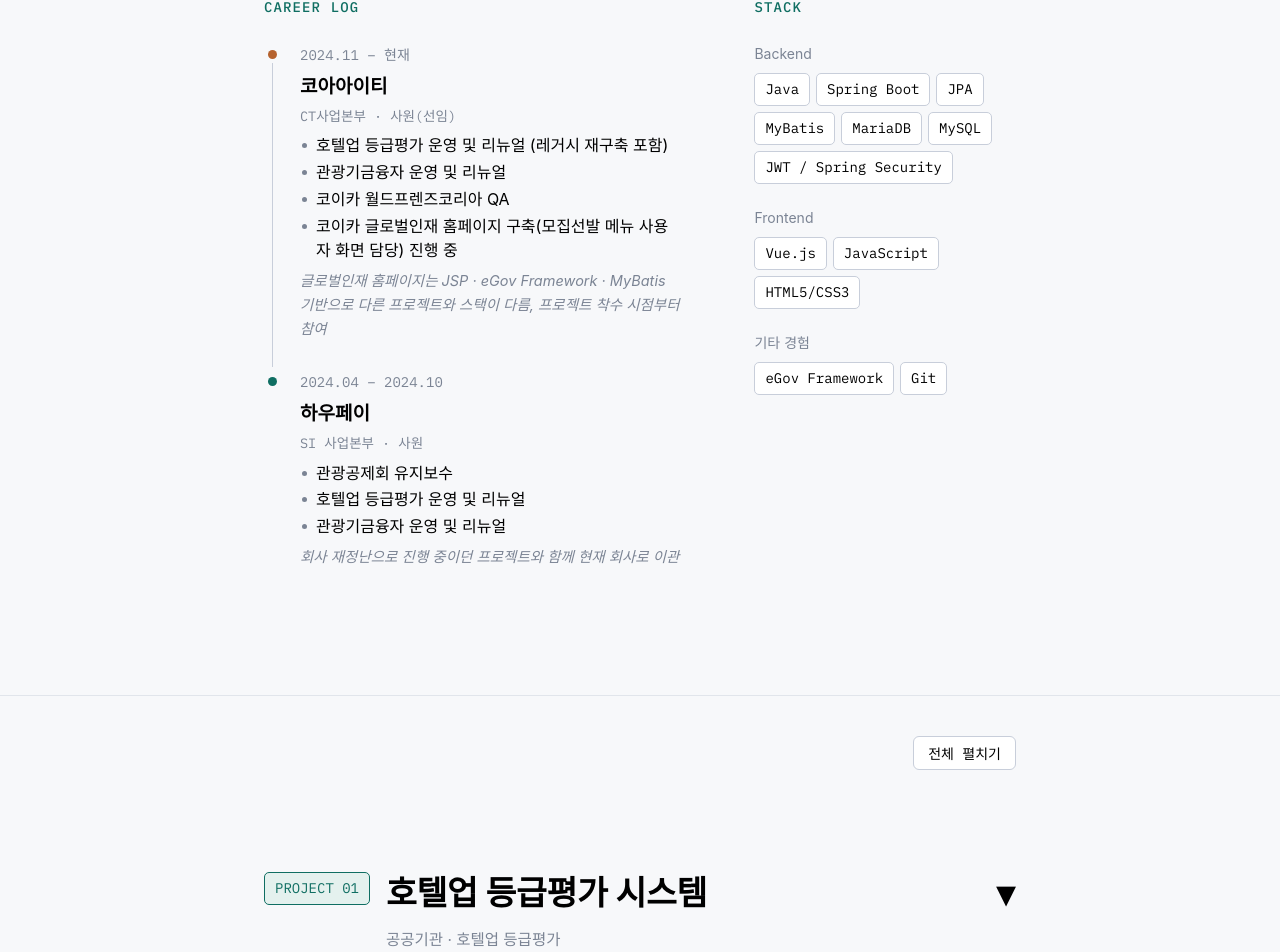
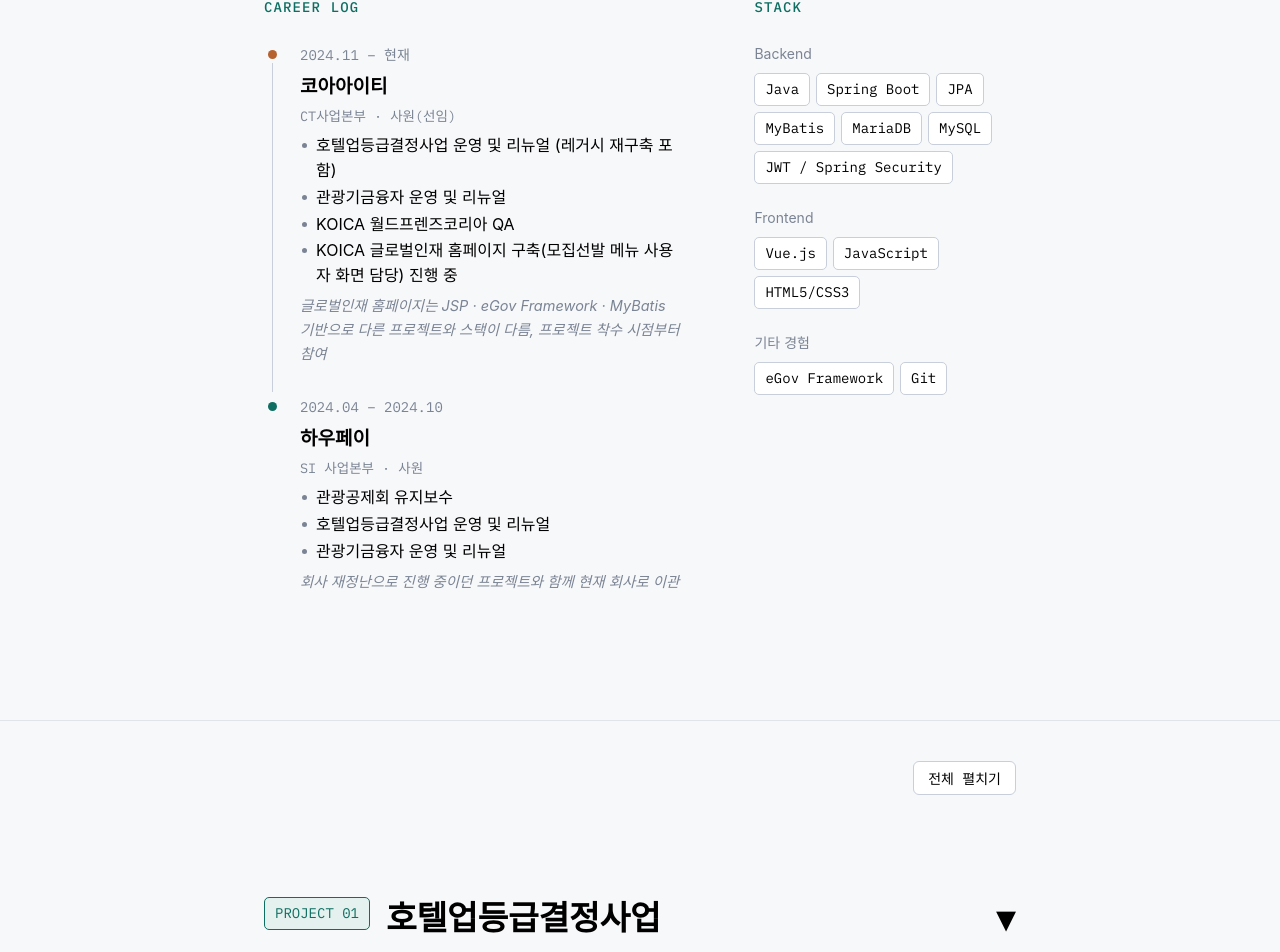
Before and after one commit to zangaru/subin-portfolio, a Vue app: page / in a window 1280 px wide. Shown: the part 818-1770 px from the top of the page. Built offline with nearby package versions, Linux system fonts and the light colour scheme; a web font is replaced by a local one.

Commit message:
content: 내용의 프로젝트명 수정

```diff
--- a/src/data.js
+++ b/src/data.js
@@ -25,10 +25,10 @@
     org: '코아아이티',
     position: 'CT사업본부 · 사원(선임)',
     detail: [
-      '호텔업 등급평가 운영 및 리뉴얼 (레거시 재구축 포함)',
+      '호텔업등급결정사업 운영 및 리뉴얼 (레거시 재구축 포함)',
       '관광기금융자 운영 및 리뉴얼',
-      '코이카 월드프렌즈코리아 QA',
-      '코이카 글로벌인재 홈페이지 구축(모집선발 메뉴 사용자 화면 담당) 진행 중',
+      'KOICA 월드프렌즈코리아 QA',
+      'KOICA 글로벌인재 홈페이지 구축(모집선발 메뉴 사용자 화면 담당) 진행 중',
     ],
     note: '글로벌인재 홈페이지는 JSP · eGov Framework · MyBatis 기반으로 다른 프로젝트와 스택이 다름, 프로젝트 착수 시점부터 참여',
     inProgress: true,
@@ -39,7 +39,7 @@
     position: 'SI 사업본부 · 사원',
     detail: [
       '관광공제회 유지보수',
-      '호텔업 등급평가 운영 및 리뉴얼',
+      '호텔업등급결정사업 운영 및 리뉴얼',
       '관광기금융자 운영 및 리뉴얼',
     ],
     note: '회사 재정난으로 진행 중이던 프로젝트와 함께 현재 회사로 이관',
@@ -49,8 +49,8 @@
 export const projects = [
   {
     id: 'PROJECT 01',
-    name: '호텔업 등급평가 시스템',
-    domain: '공공기관 · 호텔업 등급평가',
+    name: '호텔업등급결정사업',
+    domain: '공공기관 · 호텔업등급결정사업',
     period: '2024.04 – 현재',
     role: '풀스택 개발',
     stack: ['Vue.js', 'Spring Boot', 'JPA'],
```
